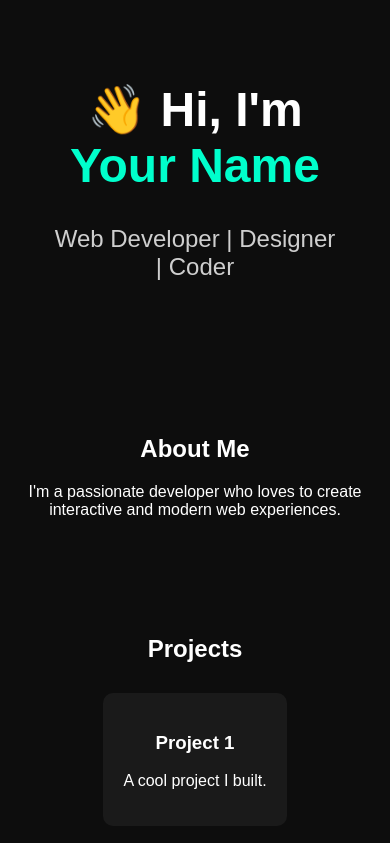
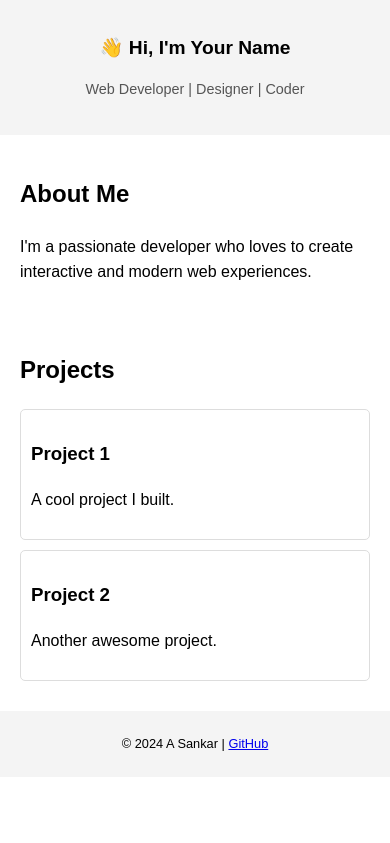
Before and after one commit to Sankar-A/sankar-a, a plain HTML site: page index.html in a window 390 px wide. Shown: the top 843 px of the page. Drawn offline with nearby package versions, Linux system fonts and the light colour scheme.

Commit message:
Make page responsive.

```diff
--- a/styles.css
+++ b/styles.css
@@ -1,47 +1,44 @@
-/* Cool Styling */
+/* General styles */
 body {
-    font-family: 'Poppins', sans-serif;
-    background: #0d0d0d;
-    color: white;
-    text-align: center;
+    font-family: Arial, sans-serif;
     margin: 0;
     padding: 0;
+    line-height: 1.6;
 }
 
 header {
-    padding: 50px;
-    animation: fadeIn 1.5s ease-in-out;
+    text-align: center;
+    padding: 20px;
+    background-color: #f4f4f4;
 }
 
 h1 {
-    font-size: 3rem;
+    font-size: 2rem;
 }
 
 .subtitle {
-    font-size: 1.5rem;
-    opacity: 0.8;
-}
-
-.highlight {
-    color: #00ffcc;
+    font-size: 1.2rem;
+    color: #555;
 }
 
 section {
-    margin: 40px 0;
     padding: 20px;
+    margin: 10px;
 }
 
 .project-card {
-    display: inline-block;
-    background: #1a1a1a;
-    padding: 20px;
-    border-radius: 10px;
-    margin: 10px;
-    transition: transform 0.3s ease;
+    border: 1px solid #ddd;
+    padding: 15px;
+    margin: 10px 0;
+    border-radius: 5px;
+    background-color: #fff;
 }
 
-.project-card:hover {
-    transform: scale(1.05);
+footer {
+    text-align: center;
+    padding: 10px;
+    background-color: #f4f4f4;
+    font-size: 0.9rem;
 }
 
 /* Animations */
@@ -55,3 +52,36 @@ section {
         transform: translateY(0);
     }
 }
+
+/* Responsive styles */
+@media (max-width: 768px) {
+    h1 {
+        font-size: 1.5rem;
+    }
+
+    .subtitle {
+        font-size: 1rem;
+    }
+
+    section {
+        padding: 10px;
+    }
+
+    .project-card {
+        padding: 10px;
+    }
+}
+
+@media (max-width: 480px) {
+    h1 {
+        font-size: 1.2rem;
+    }
+
+    .subtitle {
+        font-size: 0.9rem;
+    }
+
+    footer {
+        font-size: 0.8rem;
+    }
+}
```
